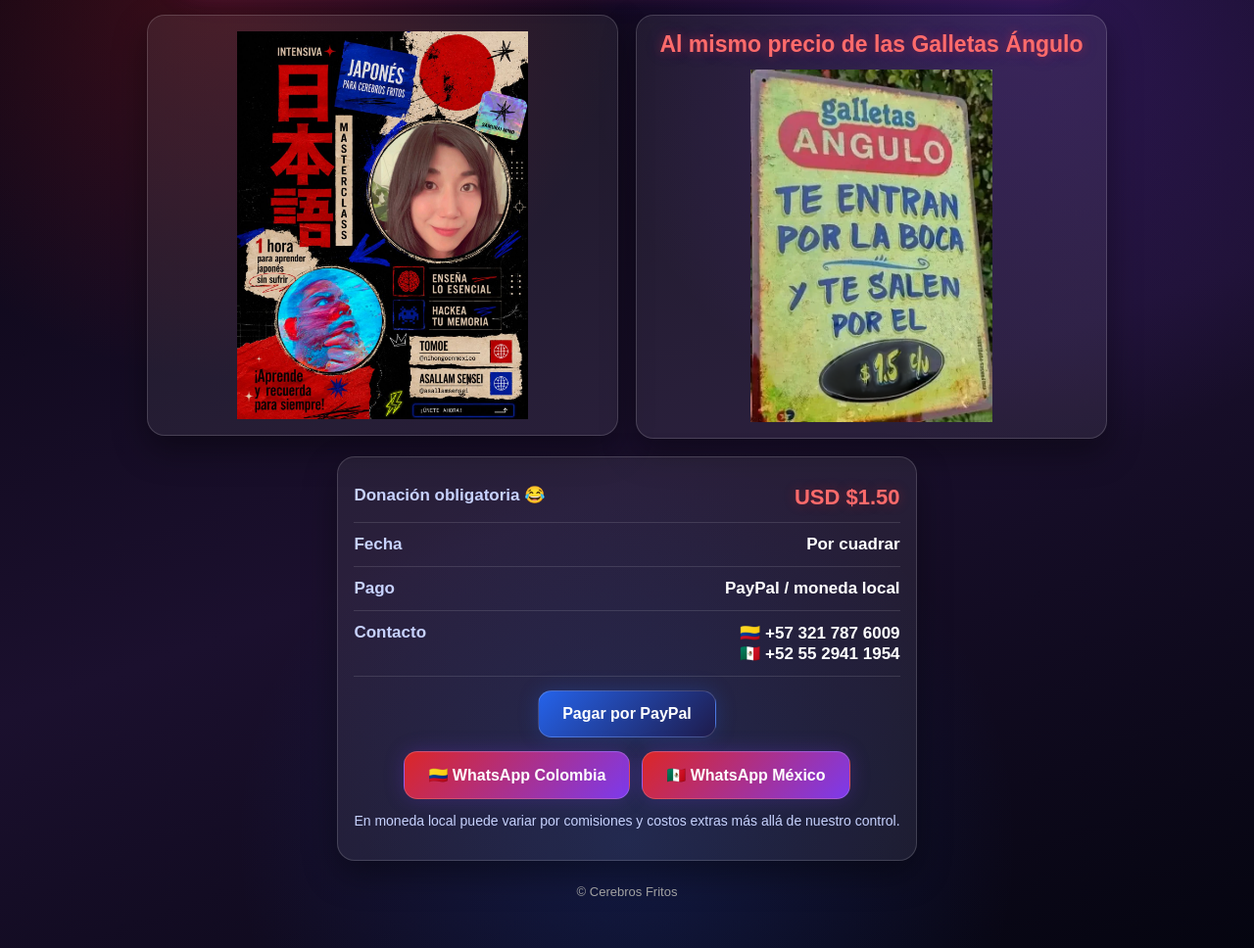
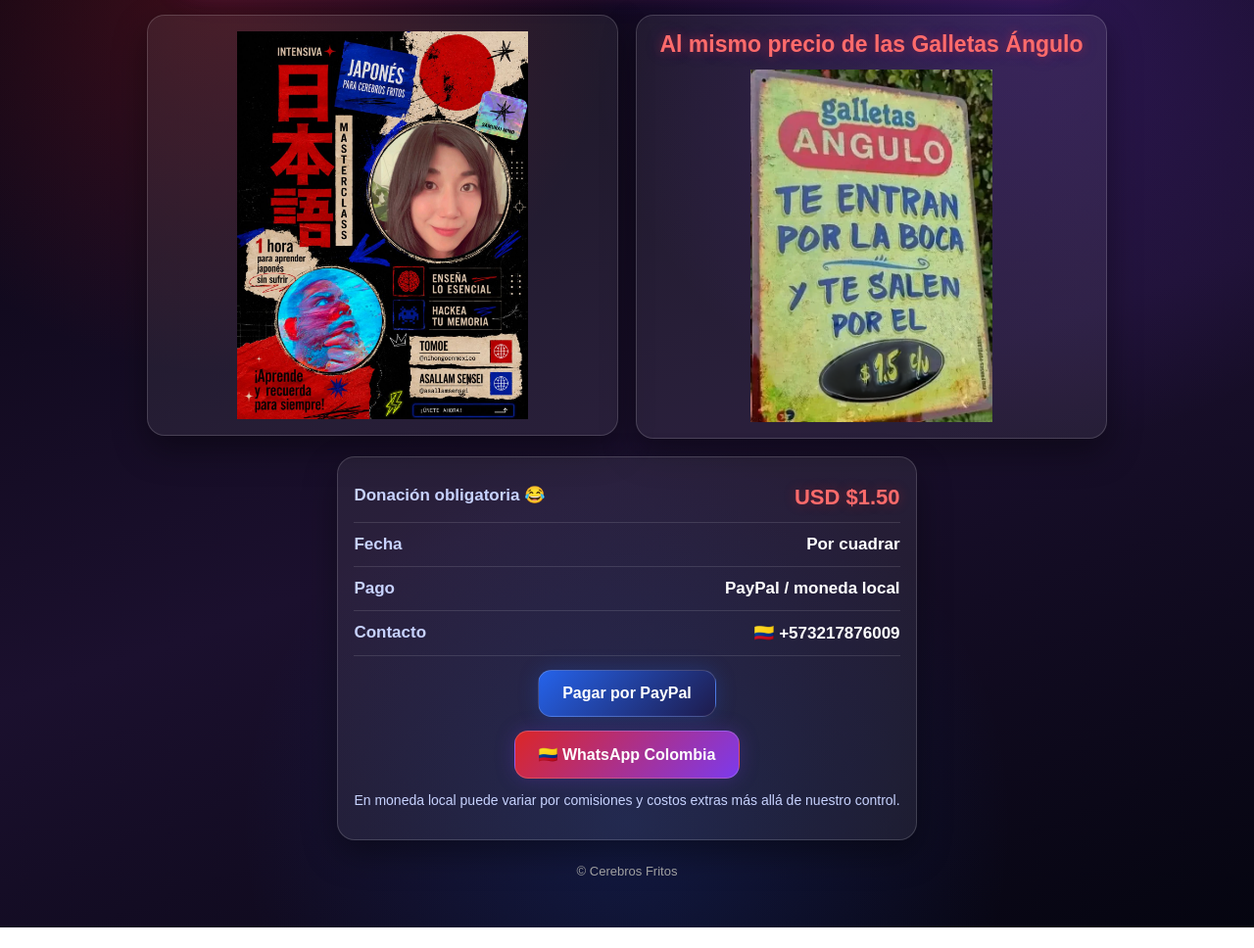
Before and after one commit to asallamsensei/cerebrosfritos, a plain HTML site: page index.html in a window 1280 px wide. Shown: the part 124-1092 px from the top of the page at 98% size. After the commit the page ends 1071 px from the top, so only its background shows below. Drawn offline with Linux system fonts and the light colour scheme.

Commit message:
Update index.html

```diff
--- a/index.html
+++ b/index.html
@@ -265,8 +265,7 @@
     <div class="row">
       <div class="label">Contacto</div>
       <div class="value">
-        🇨🇴 +57 321 787 6009<br>
-        🇲🇽 +52 55 2941 1954
+        🇨🇴 +573217876009<br>
       </div>
     </div>
 
@@ -280,12 +279,6 @@
      href="https://wa.me/573217876009?text=Hola,%20quiero%20inscribirme%20a%20Japon%C3%A9s%20para%20Cerebros%20Fritos"
      target="_blank">
      🇨🇴 WhatsApp Colombia
-  </a>
-
-  <a class="btn wa"
-     href="https://wa.me/5215529411954?text=Hola,%20quiero%20inscribirme%20a%20Japon%C3%A9s%20para%20Cerebros%20Fritos"
-     target="_blank">
-     🇲🇽 WhatsApp México
   </a>
 
 </div>
```
